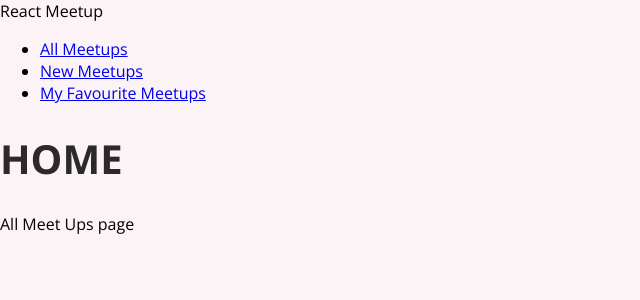
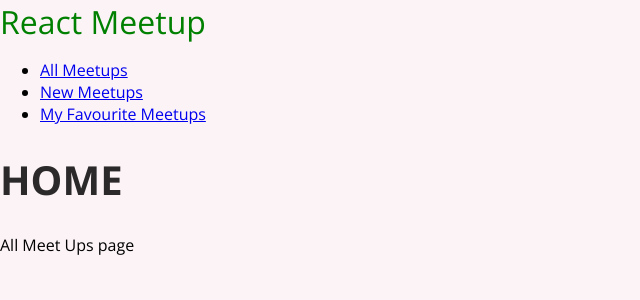
Before and after one commit to afolabiopakunle/react-003, a React (Create React App) app: page / in a window 1280 px wide. Shown: the top 300 px of the page, without its empty margins (0-640 px from the left). Built offline with nearby package versions, Linux system fonts and the light colour scheme.

Commit message:
tested css module

```diff
--- a/src/components/MainNavigation.js
+++ b/src/components/MainNavigation.js
@@ -1,8 +1,10 @@
 import React from 'react';
 import { Link } from 'react-router-dom';
+import classes from './MainNavigation.module.css';
+
 function MainNavigation() {
   return <header>
-      <div>React Meetup</div>
+      <div className={classes.header}>React Meetup</div>
       <nav>
         <ul>
           <li><Link to='/'> All Meetups </Link></li>
--- /dev/null
+++ b/src/components/MainNavigation.module.css
@@ -0,0 +1,4 @@
+.header {
+  color: green;
+  font-size: 2rem;
+}
```
